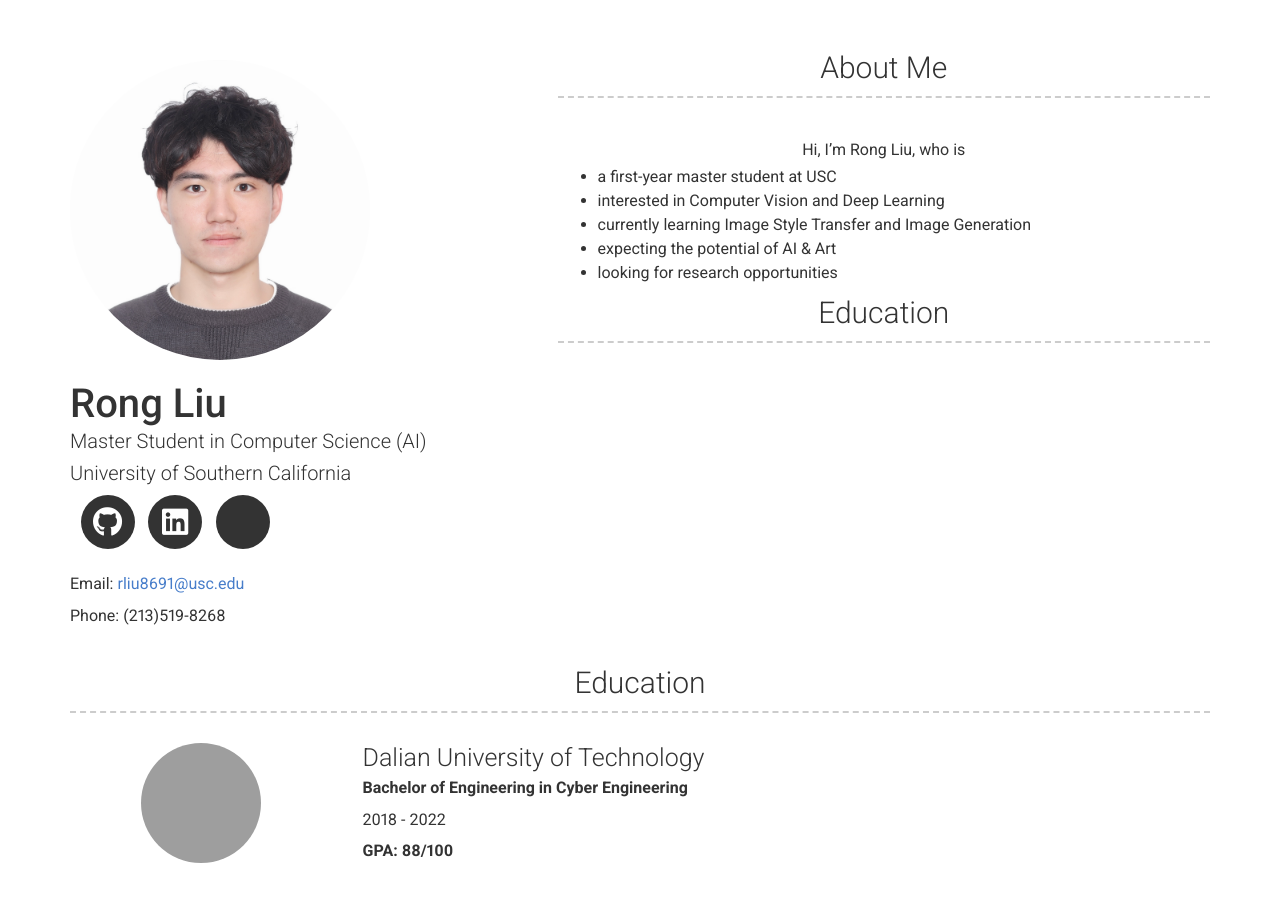
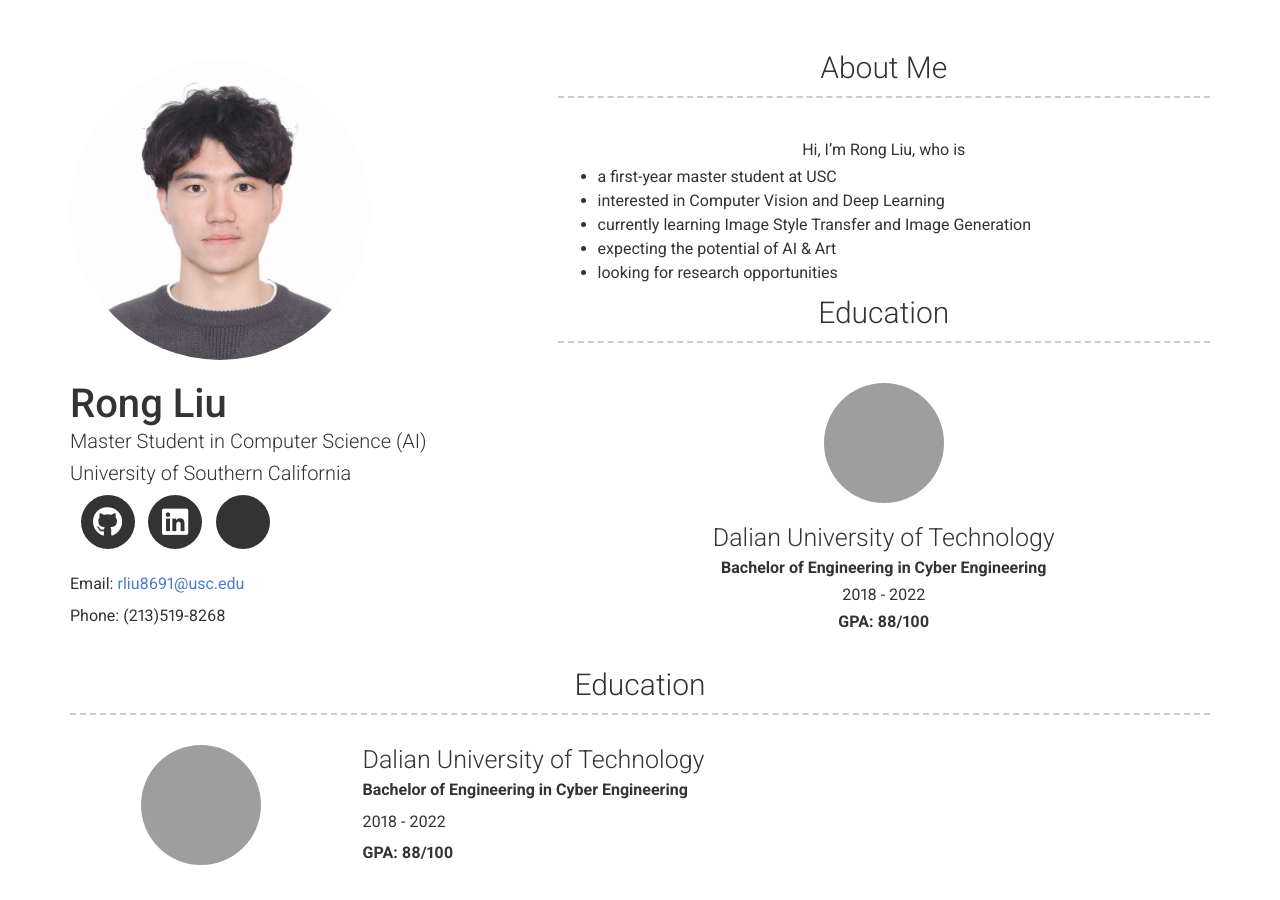
Before and after one commit to RongLiu-Leo/rongliu-leo.github.io, a Jekyll site: the page built from index.md, in a window 1280 px wide and 900 px high. Built offline with Jekyll 4.4.1, drawn with Linux system fonts in a browser that asks for light colours; nearby versions of some CDN libraries; a style sheet for code colours, icons or effects is not loaded; grey boxes are pictures that could not be loaded.

Commit message:
Update header.html

```diff
--- a/_includes/header.html
+++ b/_includes/header.html
@@ -53,6 +53,23 @@
         "About Me" }}</h3>
       {{ site.about_content | strip | markdownify }}
       <h3 id="Education">Education</h3>
+      <div>
+          <img src="images/DLUT.png" style="  width: 120px;
+          height: 120px;
+          margin: 0 auto;
+          margin-bottom: 20px;
+          display: block;
+          border-radius: 60px;
+          background-size: cover;
+          background-position: center;
+          background-repeat: repeat, no-repeat;">
+        </div>
+        <div class="content">
+          <h4 id="dalian-university-of-technology">Dalian University of Technology</h4>
+          <p><b>Bachelor of Engineering in Cyber Engineering</b></p>
+          <p>2018 - 2022</p>
+          <p><strong>GPA: 88/100</strong></p>
+        </div>
 
 
 
```
